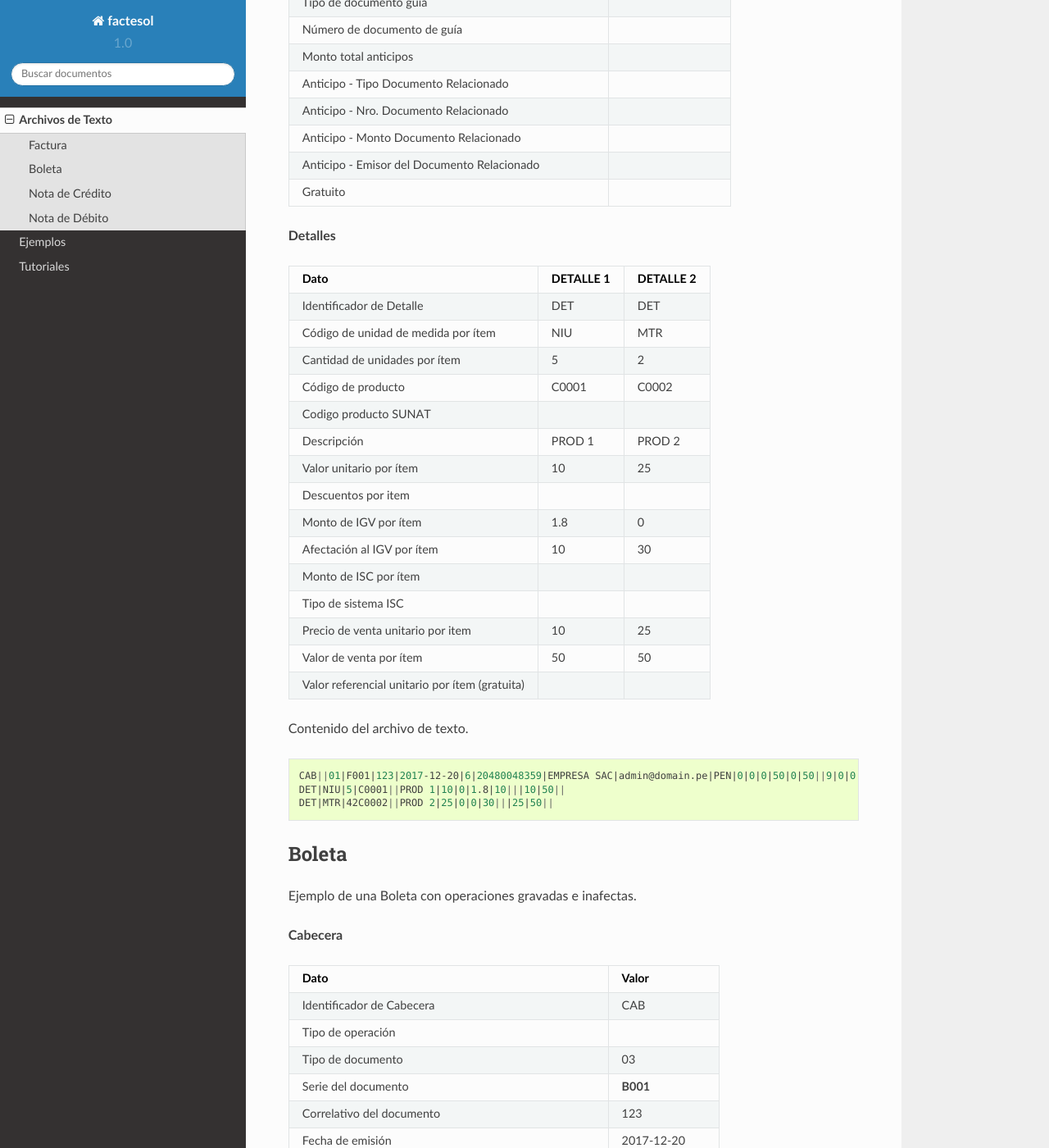
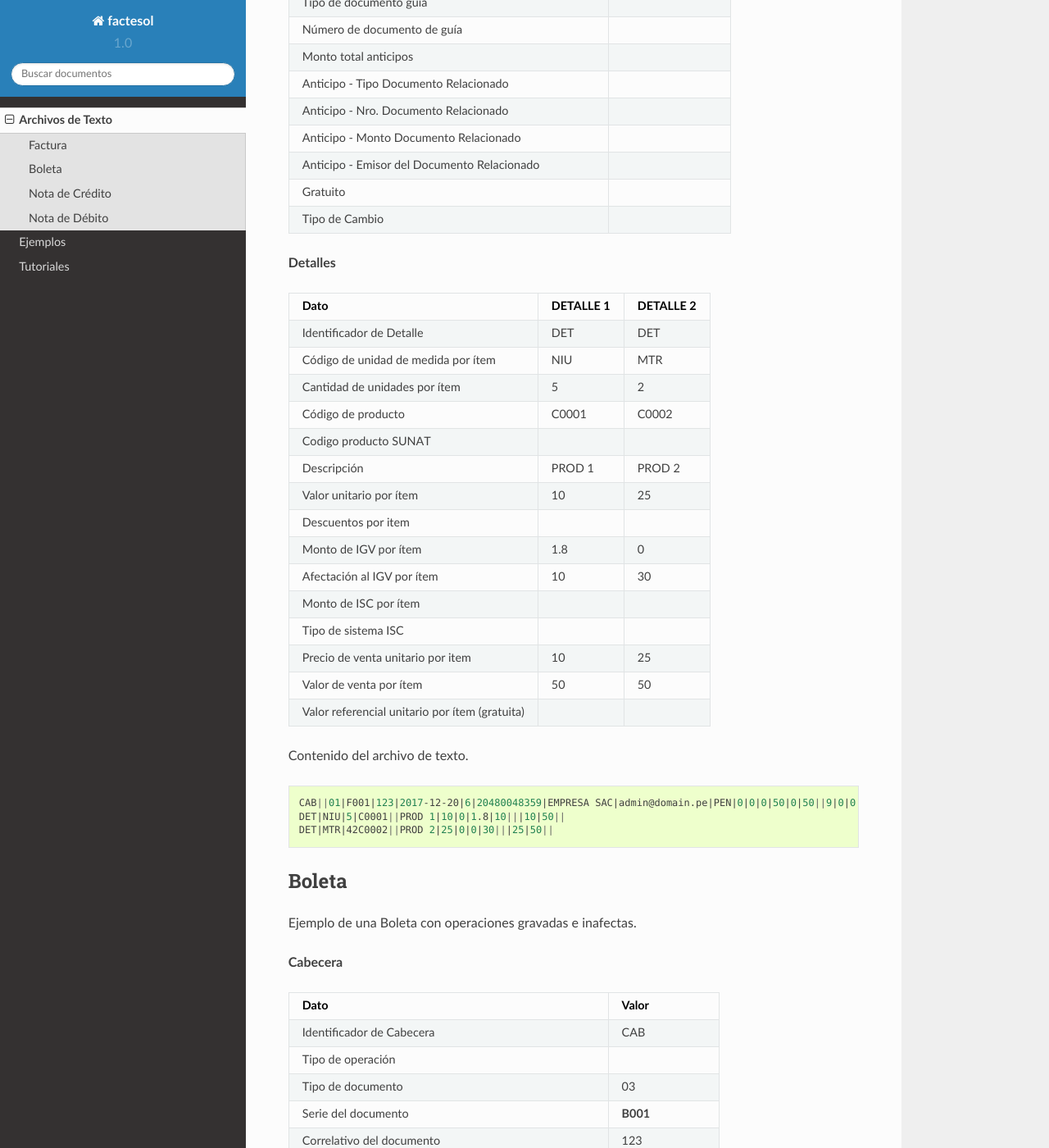
Before and after one commit to giansalex/factesol-docs, a Sphinx documentation site: the page built from docs/document.rst, in a window 1280 px wide and 1400 px high, scrolled down 1396 px. Shown: the whole window at 82% size. Built offline with Sphinx 7.4.7 and the Read the Docs theme 2.0.0, drawn with Linux system fonts in a browser that asks for light colours; some of the changed text lies outside the part shown.

Commit message:
add tipo de cambio

```diff
--- a/docs/document.rst
+++ b/docs/document.rst
@@ -50,6 +50,7 @@ Anticipo - Nro. Documento Relacionado
 Anticipo - Monto Documento Relacionado
 Anticipo - Emisor del Documento Relacionado
 Gratuito
+Tipo de Cambio
 ========================================================== ================
 
 **Detalles**
@@ -78,7 +79,7 @@ Contenido del archivo de texto.
 
 .. code-block:: bash
 
-    CAB||01|F001|123|2017-12-20|6|20480048359|EMPRESA SAC|admin@domain.pe|PEN|0|0|0|50|0|50||9|0|0|109||||||||||||||||
+    CAB||01|F001|123|2017-12-20|6|20480048359|EMPRESA SAC|admin@domain.pe|PEN|0|0|0|50|0|50||9|0|0|109|||||||||||||||||
     DET|NIU|5|C0001||PROD 1|10|0|1.8|10|||10|50||
     DET|MTR|42C0002||PROD 2|25|0|0|30|||25|50||
 
@@ -131,6 +132,7 @@ Anticipo - Nro. Documento Relacionado
 Anticipo - Monto Documento Relacionado
 Anticipo - Emisor del Documento Relacionado
 Gratuito
+Tipo de Cambio                                                  3.26
 ========================================================== ================
 
 **Detalles**
@@ -212,6 +214,7 @@ Anticipo - Nro. Documento Relacionado
 Anticipo - Monto Documento Relacionado
 Anticipo - Emisor del Documento Relacionado
 Gratuito
+Tipo de Cambio
 ========================================================== ================
 
 **Detalles**
@@ -240,7 +243,7 @@ Contenido del archivo de texto.
 
 .. code-block:: bash
 
-    CAB||07|F001|111|2017-12-20|6|20480048359|EMPRESA SAC|admin@domain.pe|PEN|0|0|0|50|0|50||9|0|0|109|||02|ERROR EN RUC|01|F001-123||||||||||
+    CAB||07|F001|111|2017-12-20|6|20480048359|EMPRESA SAC|admin@domain.pe|PEN|0|0|0|50|0|50||9|0|0|109|||02|ERROR EN RUC|01|F001-123|||||||||||
     DET|NIU|5|C0001||PROD 1|10|0|1.8|10|||10|50||
     DET|MTR|42C0002||PROD 2|25|0|0|30|||25|50||
 
@@ -293,6 +296,7 @@ Anticipo - Nro. Documento Relacionado
 Anticipo - Monto Documento Relacionado
 Anticipo - Emisor del Documento Relacionado
 Gratuito
+Tipo de Cambio
 ========================================================== ================
 
 **Detalles**
@@ -321,6 +325,6 @@ Contenido del archivo de texto.
 
 .. code-block:: bash
 
-    CAB||07|F001|122|2017-12-20|6|20480048359|EMPRESA SAC|admin@domain.pe|PEN|0|0|0|50|0|50||9|0|0|109|||01|Intereses|01|F001-123||||||||||
+    CAB||07|F001|122|2017-12-20|6|20480048359|EMPRESA SAC|admin@domain.pe|PEN|0|0|0|50|0|50||9|0|0|109|||01|Intereses|01|F001-123|||||||||||
     DET|NIU|5|C0001||PROD 1|10|0|1.8|10|||10|50||
     DET|MTR|42C0002||PROD 2|25|0|0|30|||25|50||
```
Also changed, not shown: other parts of docs/document.rst (+2 -2 lines).
